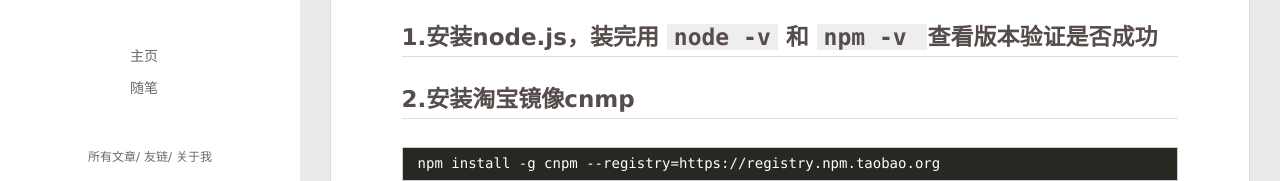
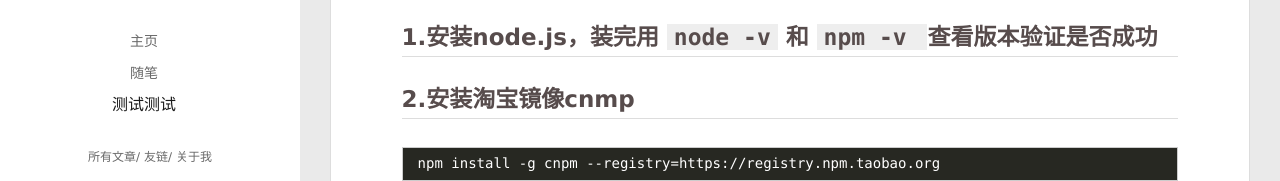
Before and after one commit to CarmenLew/CarmenLew.github.io, a plain HTML site: page index.html in a window 1280 px wide. Shown: the part 263-444 px from the top of the page. Drawn offline with Linux system fonts and the light colour scheme; no server answers.

Commit message:
Site updated: 2021-10-30 14:20:06

```diff
--- a/index.html
+++ b/index.html
@@ -56,7 +56,7 @@
 				<li><a href="/">主页</a></li>
 
 				<li><a href="/tags/%E9%9A%8F%E7%AC%94/">随笔</a></li>
-
+	      <li>测试测试 </li>
 			</ul>
 		</nav>
 		<nav class="header-smart-menu">
```
